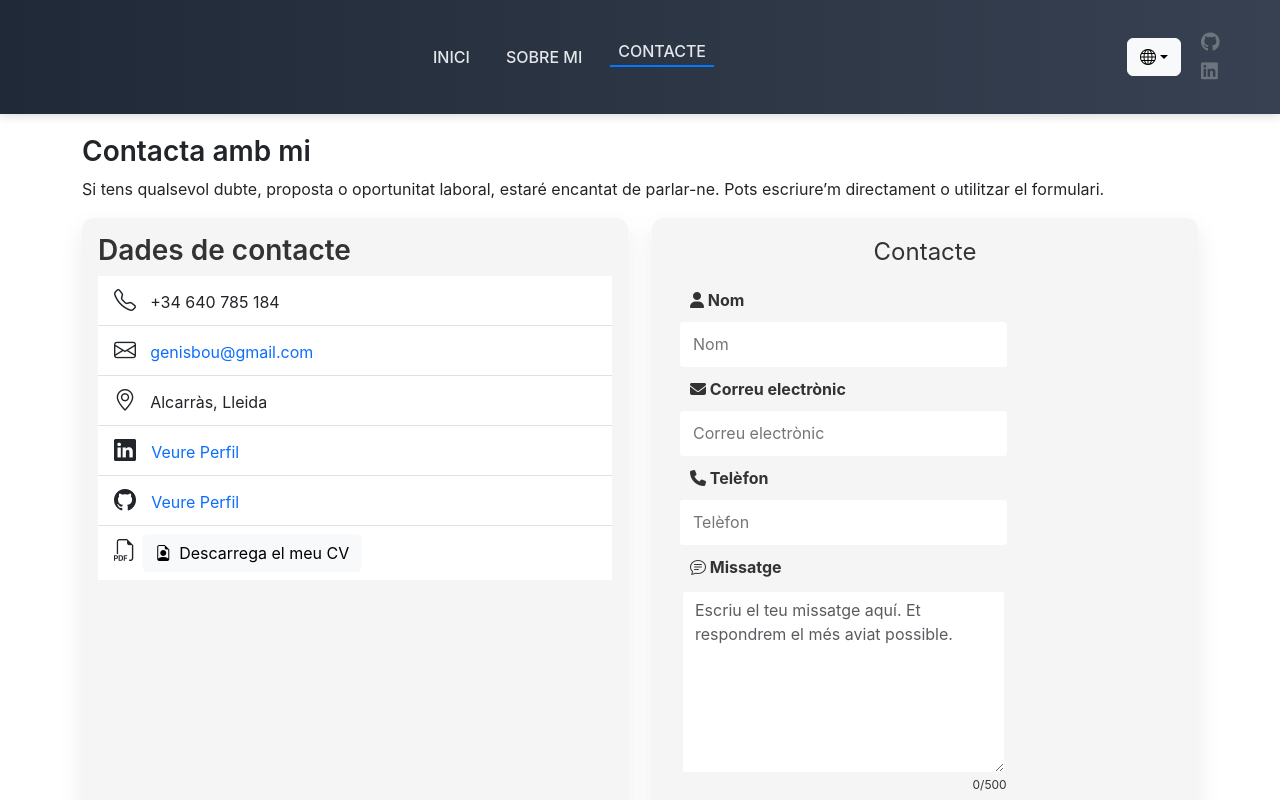
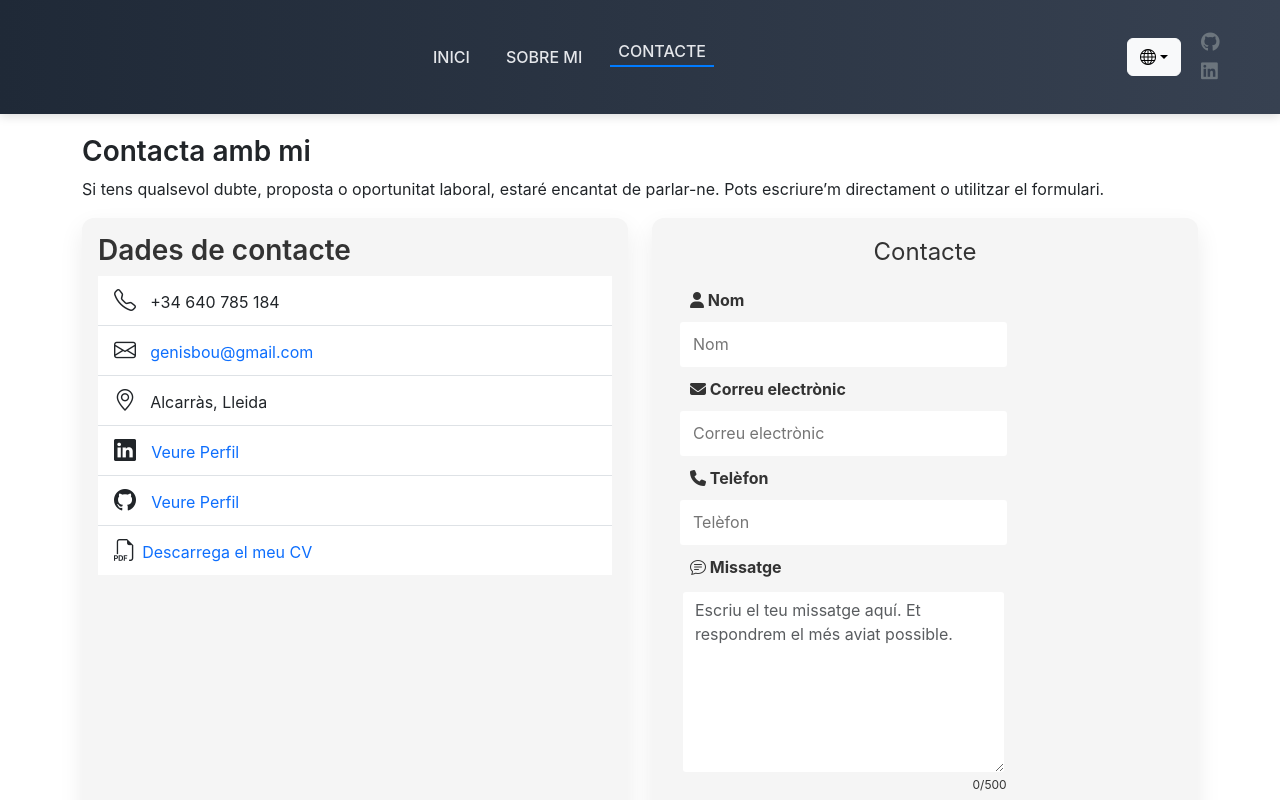
Before and after one commit to genisbou/portafoli, a React (Create React App) app: page /portafoli/ca/contacte in a window 1280 px wide. Shown: the top 800 px of the page. Built offline with nearby package versions, Linux system fonts and the light colour scheme.

Commit message:
Update Contacte.js

```diff
--- a/src/Pages/Contacte.js
+++ b/src/Pages/Contacte.js
@@ -255,13 +255,13 @@ const Inici = () => {
 
                                     <li className="list-group-item">
                                         <i className="bi bi-filetype-pdf" style={{fontSize: "22px"}}> </i>
-                                        <a type="button" className="btn btn-light"
+                                        <a style={{textDecoration: "none"}}
                                            href={Cv}
                                            target="_blank"
                                            rel="noopener noreferrer"
                                            download={"Cv-Genis-es.pdf"}
 
-                                        > <i className="bi bi-file-earmark-person me-2"></i>
+                                        >
                                             {t('home.downloadCv')}
                                         </a>
 
```
